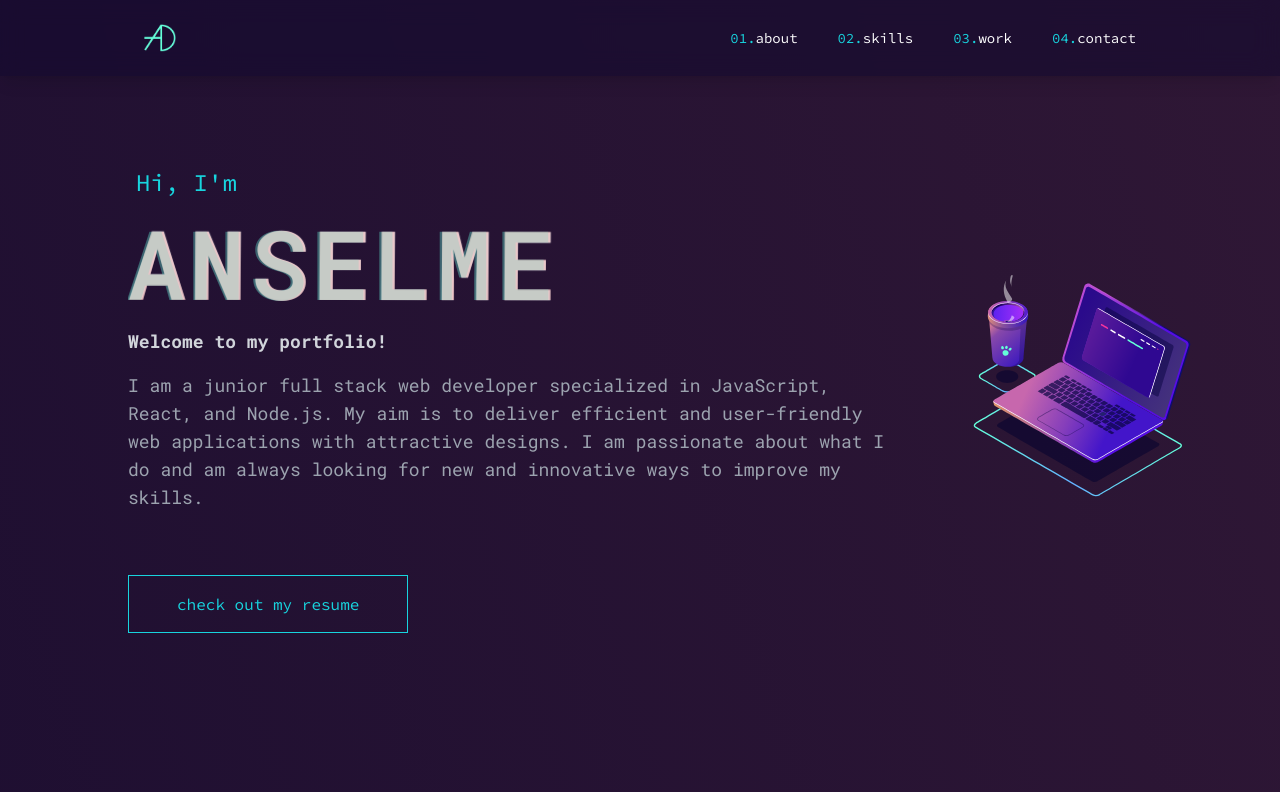
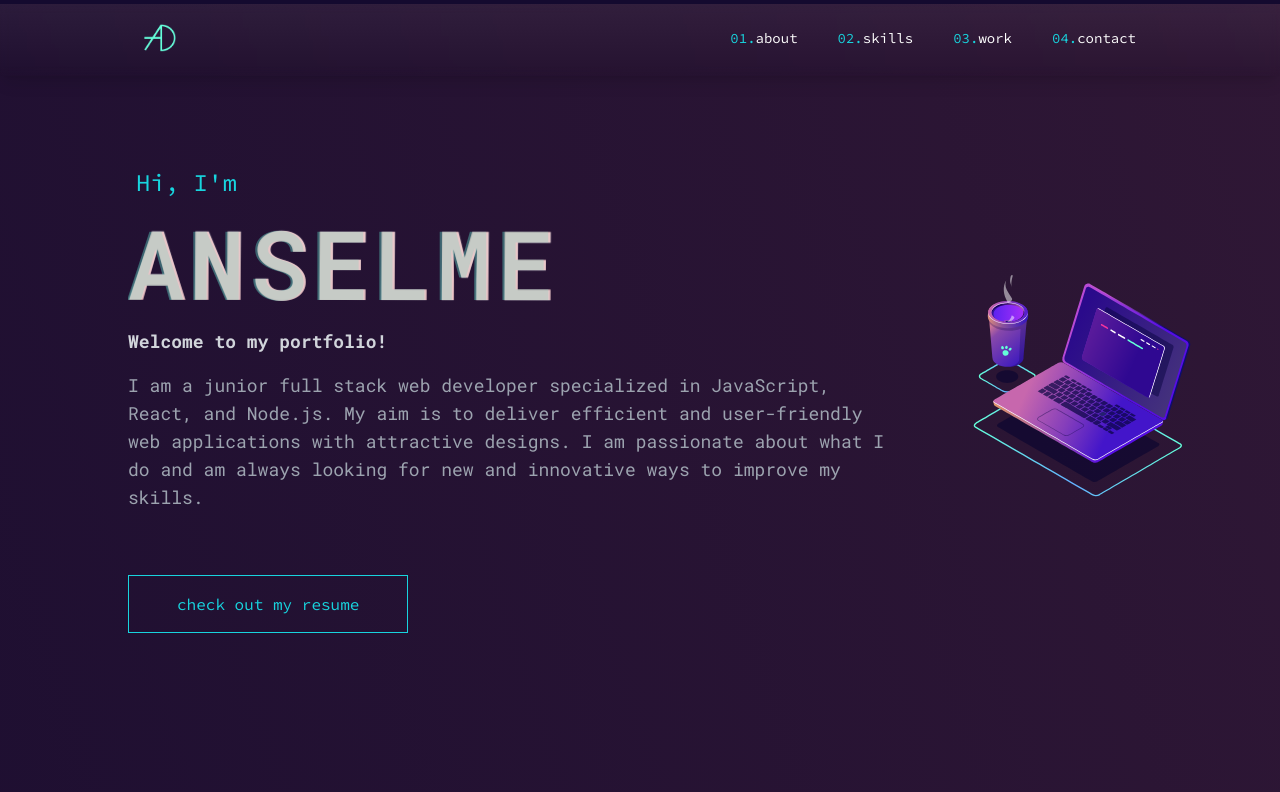
Before and after one commit to LeAnsman/Portfolio, a React (Vite) app: page / in a window 1280 px wide. Shown: the top 792 px of the page. Built offline with nearby package versions, Linux system fonts and the light colour scheme.

Commit message:
Fixing navbar issue

```diff
--- a/src/components/Navigation.jsx
+++ b/src/components/Navigation.jsx
@@ -28,8 +28,8 @@ export default function Navigation() {
 
   return (
     <nav
-      className={`fixed top-0 w-full bg-primary/60 backdrop-blur-md shadow-lg flex items-center justify-center md:justify-between px-36 py-6 transition duration-500 z-50 ${
-        visible ? "lg:translate-y-0" : "lg:-translate-y-[76px]"
+      className={`fixed top-0 w-full bg-gradient-to-b backdrop-blur-sm from-white/5 to-black/5 shadow-lg flex items-center justify-center md:justify-between px-36 py-6 transition duration-500 z-50 ${
+        visible ? "lg:translate-y-0" : "lg:-translate-y-[100px] "
       }`}
     >
       <a href="#" className="animate-fadeIn">
--- a/src/components/ProgressBar.jsx
+++ b/src/components/ProgressBar.jsx
@@ -5,7 +5,7 @@ export default function ProgressBar({ scroll }) {
     <>
       <div
         className={`
-       fixed w-full h-1 z-[60] bg-transparent
+       fixed w-full h-1 z-[60] bg-primary
       `}
       >
         <div
```
